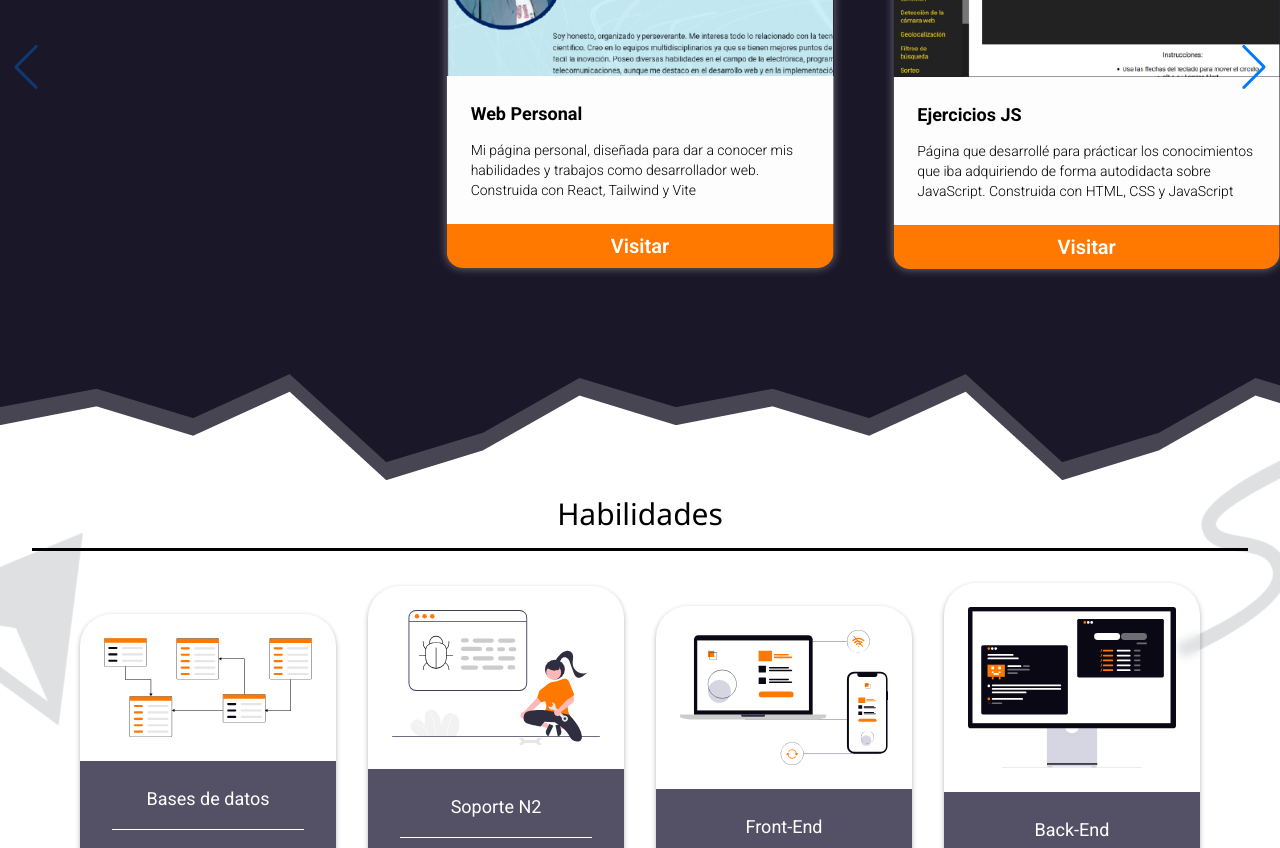
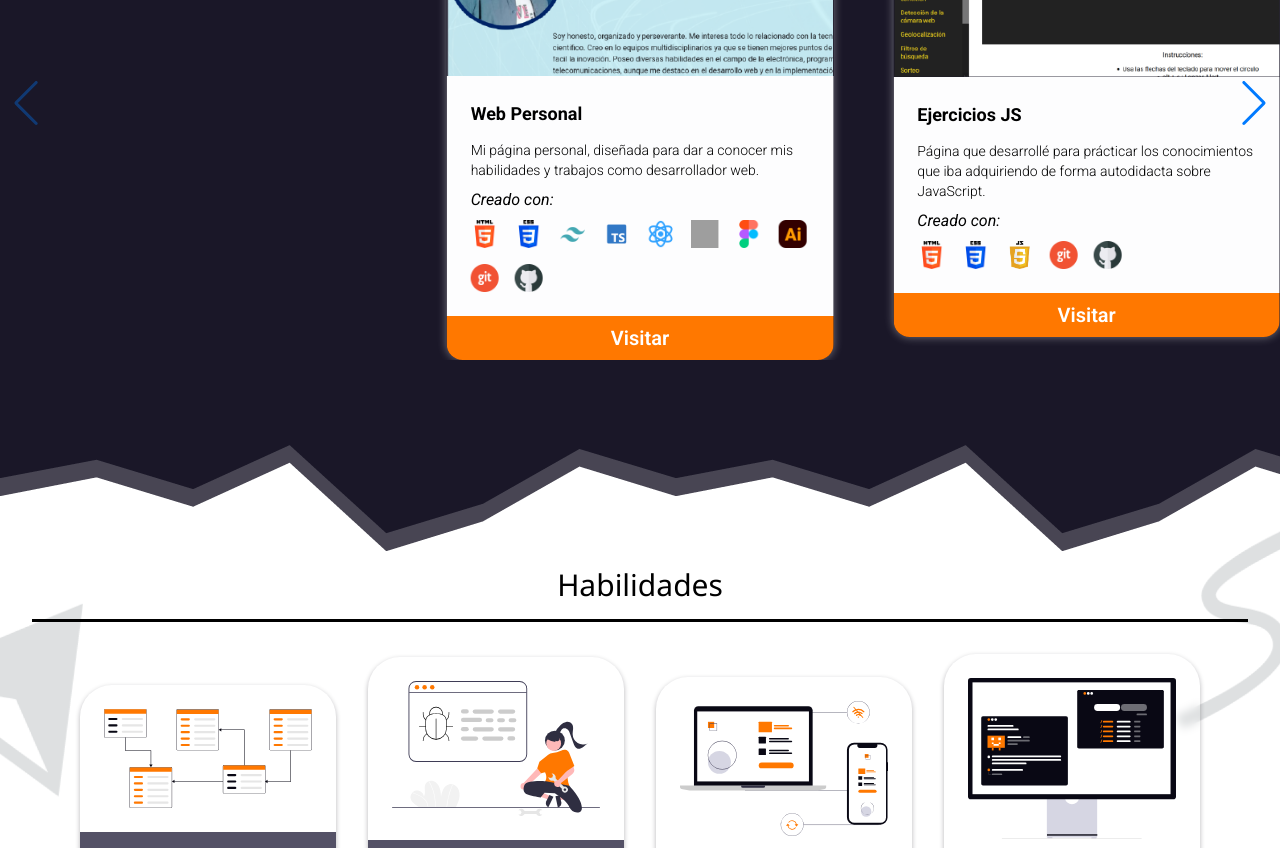
Before and after one commit to ReshiHG/Personal-Web-v2.0, a React (Vite) app: page / in a window 1280 px wide. Shown: the part 2180-3028 px from the top of the page. Built offline with nearby package versions, Linux system fonts and the light colour scheme; grey boxes are pictures that could not be loaded.

Commit message:
Se agregan imagenes de tecnologías a los proyectos

```diff
--- a/src/components/common/CarouselSwiper.tsx
+++ b/src/components/common/CarouselSwiper.tsx
@@ -20,6 +20,12 @@ interface Projects {
   title: string;
   content: string;
   URL: string;
+  tecnologies: Tecnologies[];
+}
+
+interface Tecnologies {
+  tecImg: string;
+  altImg: string;
 }
 
 export function CarouselSwiper({
@@ -29,12 +35,20 @@ export function CarouselSwiper({
       title: "Proyecto 1",
       content: "Descripción del proyecto 1",
       URL: "#",
+      tecnologies: [
+        { tecImg: defaultImg, altImg: "default" },
+        { tecImg: defaultImg, altImg: "default" },
+      ],
     },
     {
       imgSlide: defaultImg,
       title: "Proyecto 2",
       content: "Descripción del proyecto 2",
       URL: "#",
+      tecnologies: [
+        { tecImg: defaultImg, altImg: "default" },
+        { tecImg: defaultImg, altImg: "default" },
+      ],
     },
   ],
 }: CarouselProps) {
@@ -61,7 +75,7 @@ export function CarouselSwiper({
         }}
         className="mySwiper container max-w-7xl"
       >
-        {projects.map(({ imgSlide, title, content, URL }) => {
+        {projects.map(({ imgSlide, title, content, URL, tecnologies }) => {
           return (
             <SwiperSlide>
               <CarouselSwiperSlide
@@ -69,6 +83,7 @@ export function CarouselSwiper({
                 title={title}
                 content={content}
                 projectURL={URL}
+                tecnologies={tecnologies}
               />
             </SwiperSlide>
           );
--- a/src/components/common/CarouselSwiperSlide.tsx
+++ b/src/components/common/CarouselSwiperSlide.tsx
@@ -5,6 +5,12 @@ interface Props {
   title: string;
   content: string;
   projectURL: string;
+  tecnologies: Tecnologies[];
+}
+
+interface Tecnologies {
+  tecImg: string;
+  altImg: string;
 }
 
 export default function CarouselSwiperSlide({
@@ -12,6 +18,10 @@ export default function CarouselSwiperSlide({
   title = "Proyecto",
   content = "Lorem Ipsum",
   projectURL = "#",
+  tecnologies = [
+    { tecImg: defaultImg, altImg: "default" },
+    { tecImg: defaultImg, altImg: "default" },
+  ],
 }: Props) {
   return (
     <div className="overflow-hidden rounded-2xl shadow-[0_0_10px_rgba(255,255,255,0.4)]">
@@ -19,9 +29,14 @@ export default function CarouselSwiperSlide({
       <div className="bg-jr-blanco-100 p-6">
         <h4 className="text-lg font-bold">{title}</h4>
         <p className="pt-3 text-sm font-light">{content}</p>
-        {/* <div className="w-full flex flex-wrap">
-
-        </div> */}
+        <h6 className="my-2 text-base font-normal">
+          <i>Creado con:</i>
+        </h6>
+        <div className="flex w-full flex-wrap gap-4">
+          {tecnologies.map(({ tecImg, altImg }) => {
+            return <img className="w-7" src={tecImg} alt={altImg} />;
+          })}
+        </div>
       </div>
       <a
         className="block w-full bg-jr-logo-naranja-500 py-2 text-center text-xl font-semibold text-white"
--- a/src/components/layout/SectionCarousel.tsx
+++ b/src/components/layout/SectionCarousel.tsx
@@ -3,6 +3,22 @@ import imgPersonalWeb from "/src/assets/Proyecto-personal-web.png";
 import imgJS from "/src/assets/Proyecto-JS.png";
 import imgBH from "/src/assets/Proyecto-Bussines-House.png";
 import imgMyM from "/src/assets/Proyecto-Mascotas-y-Mascotitas.png";
+import htmlImg from "/src/assets/html1.png?url";
+import cssImg from "/src/assets/CSS.png?url";
+import jsImg from "/src/assets/Javascript.png?url";
+import tsImg from "/src/assets/TypeScript.png?url";
+import BootstrapImg from "/src/assets/Bootstrap.png?url";
+import tailwindImg from "/src/assets/Tailwind.png?url";
+import figmaImg from "/src/assets/Figma.png?url";
+import reactImg from "/src/assets/React.png?url";
+import gitImg from "/src/assets/Git.png?url";
+import githubImg from "/src/assets/GitHub.png?url";
+import illustratorImg from "/src/assets/Illustrator.png?url";
+import netlifyImg from "/src/assets/Netlify.png?url";
+import nodejsImg from "/src/assets/Nodejs.png?url";
+import phpImg from "/src/assets/PHP.png?url";
+import viteImg from "/src/assets/Vite.png?url";
+import mysqlImg from "/src/assets/MYSQL.png?url";
 
 interface Props {
   sectionId: string;
@@ -23,29 +39,66 @@ export function SectionCarousel({ sectionId }: Props) {
               imgSlide: imgPersonalWeb,
               title: "Web Personal",
               content:
-                "Mi página personal, diseñada para dar a conocer mis habilidades y trabajos como desarrollador web. Construida con React, Tailwind y Vite",
+                "Mi página personal, diseñada para dar a conocer mis habilidades y trabajos como desarrollador web.",
               URL: "#",
+              tecnologies: [
+                { tecImg: htmlImg, altImg: "HTML" },
+                { tecImg: cssImg, altImg: "CSS" },
+                { tecImg: tailwindImg, altImg: "Tailwind" },
+                { tecImg: tsImg, altImg: "TypeScript" },
+                { tecImg: reactImg, altImg: "React" },
+                { tecImg: viteImg, altImg: "Vite" },
+                { tecImg: figmaImg, altImg: "Figma" },
+                { tecImg: illustratorImg, altImg: "Illustrator" },
+                { tecImg: gitImg, altImg: "Git" },
+                { tecImg: githubImg, altImg: "GitHub" },
+              ],
             },
             {
               imgSlide: imgJS,
               title: "Ejercicios JS",
               content:
-                "Página que desarrollé para prácticar los conocimientos que iba adquiriendo de forma autodidacta sobre JavaScript. Construida con HTML, CSS y JavaScript",
+                "Página que desarrollé para prácticar los conocimientos que iba adquiriendo de forma autodidacta sobre JavaScript.",
               URL: "#",
+              tecnologies: [
+                { tecImg: htmlImg, altImg: "HTML" },
+                { tecImg: cssImg, altImg: "CSS" },
+                { tecImg: jsImg, altImg: "JavaScript" },
+                { tecImg: gitImg, altImg: "Git" },
+                { tecImg: githubImg, altImg: "GitHub" },
+              ],
             },
             {
               imgSlide: imgBH,
               title: "Bussines House",
               content:
-                "Página desarrollada a medida en mi primer trabajo, con el fin de dar a conocer la empresa y los diferentes desarrollos inmobiliarios. Desarrollada con HTML, CSS, JS, PHP, NodeJS y Netlify",
+                "Página desarrollada a medida en mi primer trabajo, con el fin de dar a conocer la empresa y los diferentes desarrollos inmobiliarios.",
               URL: "#",
+              tecnologies: [
+                { tecImg: htmlImg, altImg: "HTML" },
+                { tecImg: cssImg, altImg: "CSS" },
+                { tecImg: BootstrapImg, altImg: "Bootstrap" },
+                { tecImg: jsImg, altImg: "JavaScript" },
+                { tecImg: nodejsImg, altImg: "Node.js" },
+                { tecImg: netlifyImg, altImg: "Netlify" },
+                { tecImg: gitImg, altImg: "Git" },
+                { tecImg: githubImg, altImg: "GitHub" },
+              ],
             },
             {
               imgSlide: imgMyM,
               title: "Mascotas y Mascotitas",
               content:
-                "Aplicación web desarrollada para la clínica veterinaria homónima, que permite gestionar el inventario de medicamentos y stock de tienda. Desarrollada con HTML, CSS, PHP, MYSQL y XAMPP",
+                "Aplicación web desarrollada para la clínica veterinaria homónima, que permite gestionar el inventario de medicamentos y stock de tienda.",
               URL: "#",
+              tecnologies: [
+                { tecImg: htmlImg, altImg: "HTML" },
+                { tecImg: cssImg, altImg: "CSS" },
+                { tecImg: BootstrapImg, altImg: "Bootstrap" },
+                { tecImg: phpImg, altImg: "PHP" },
+                { tecImg: mysqlImg, altImg: "MySQL" },
+                { tecImg: illustratorImg, altImg: "Illustrator" },
+              ],
             },
           ]}
         />
```
